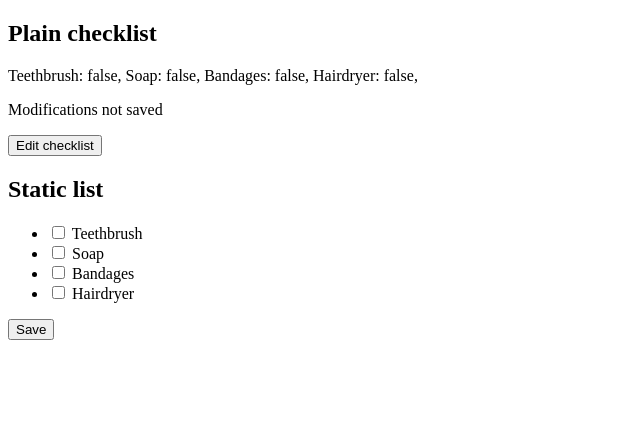
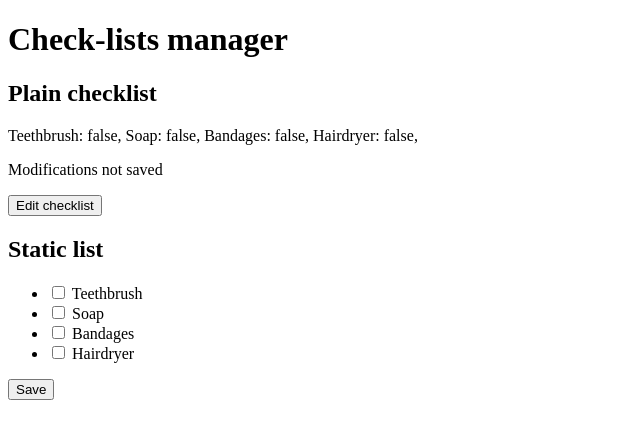
Before and after one commit to valentindegrange/checklist-manager, a React app: page public/index.html in a window 1280 px wide. Shown: the whole page, without its empty margins (0-640 px from the left). Built offline with nearby package versions, Linux system fonts and the light colour scheme.

Commit message:
Add some beautiful title

```diff
--- a/public/index.html
+++ b/public/index.html
@@ -19,12 +19,13 @@
       work correctly both with client-side routing and a non-root public URL.
       Learn how to configure a non-root public URL by running `npm run build`.
     -->
-    <title>React App</title>
+    <title>Check-lists manager</title>
   </head>
   <body>
     <noscript>
       You need to enable JavaScript to run this app.
     </noscript>
+    <h1>Check-lists manager</h1>
     <div id="root"></div>
     <!--
       This HTML file is a template.
```
